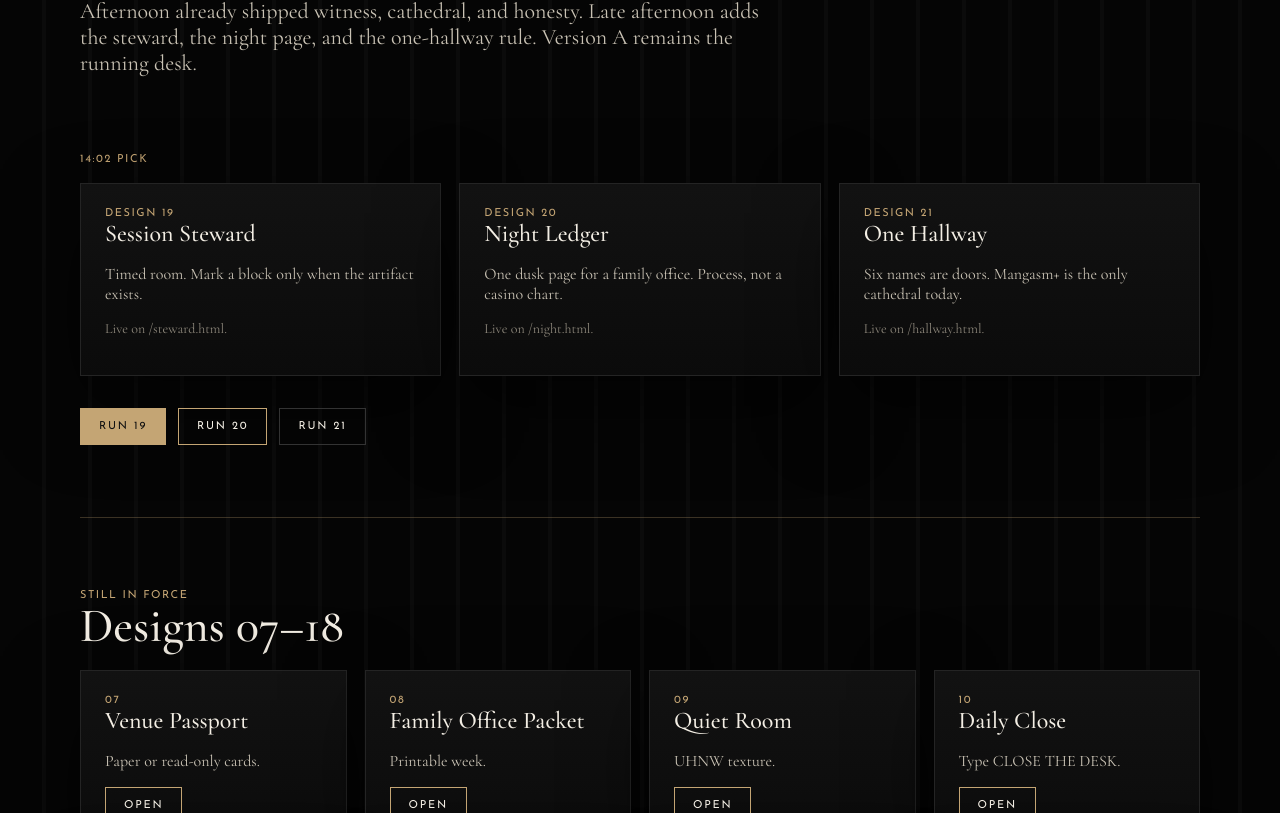
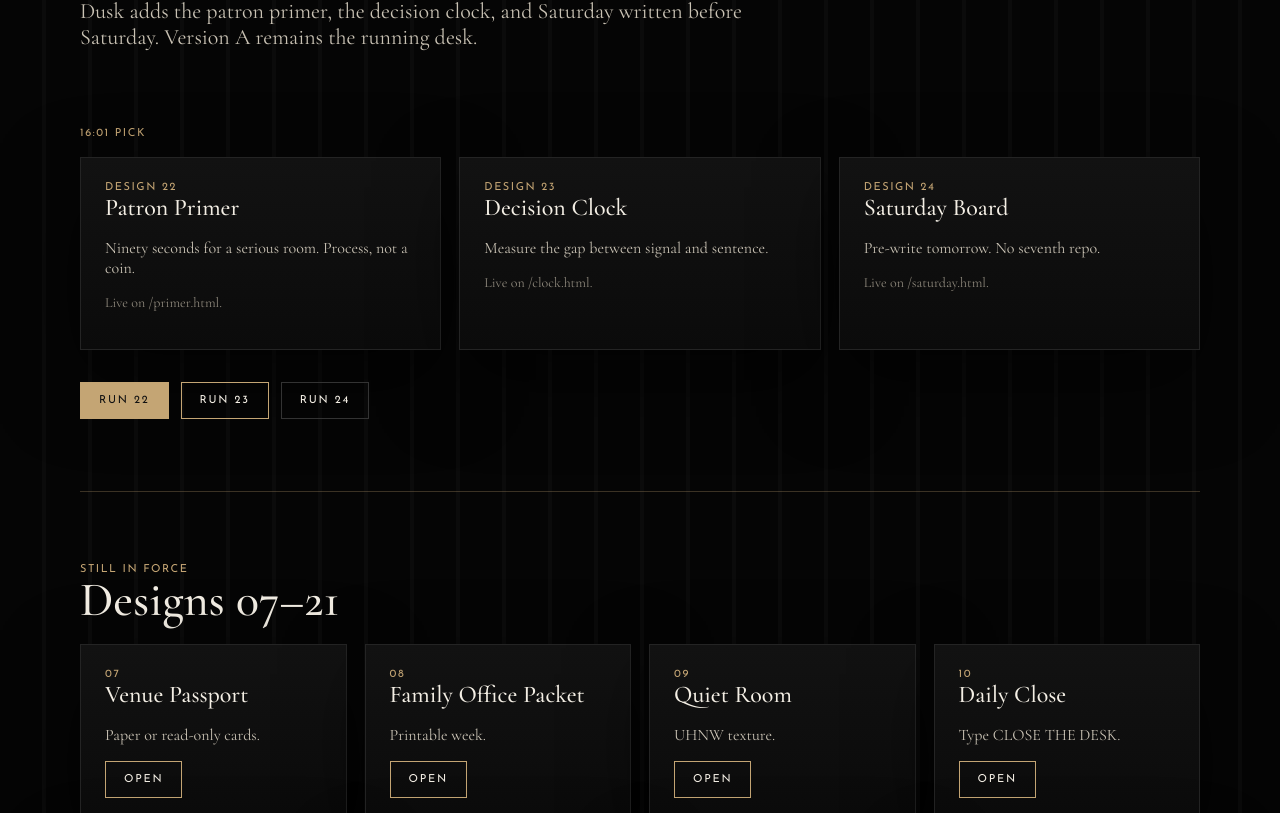
Before and after one commit to gothamgodzilla/lynxlogix-net, a plain HTML site: page designs.html in a window 1280 px wide. Shown: the part 371-1184 px from the top of the page. Drawn offline with nearby package versions, Linux system fonts and the light colour scheme; no server answers.

Commit message:
Day 3 16:01 — surface designs 22–24

```diff
--- a/designs.html
+++ b/designs.html
@@ -24,26 +24,26 @@
   </header>
   <main>
     <section class="hero wrap">
-      <div class="kicker">Friday 11 September 2026 · Day 3 late afternoon</div>
+      <div class="kicker">Friday 11 September 2026 · Day 3 dusk</div>
       <h1>Three designs.<br/>You pick one.</h1>
-      <p class="lede">Afternoon already shipped witness, cathedral, and honesty. Late afternoon adds the steward, the night page, and the one-hallway rule. Version A remains the running desk.</p>
+      <p class="lede">Dusk adds the patron primer, the decision clock, and Saturday written before Saturday. Version A remains the running desk.</p>
     </section>
     <section class="section wrap" style="border-top:0;padding-top:0">
-      <div class="tiny">14:02 pick</div>
+      <div class="tiny">16:01 pick</div>
       <div class="grid three" style="margin-top:18px">
-        <article class="card"><div class="tiny">Design 19</div><h3>Session Steward</h3><p class="muted">Timed room. Mark a block only when the artifact exists.</p><p class="note">Live on /steward.html.</p></article>
-        <article class="card"><div class="tiny">Design 20</div><h3>Night Ledger</h3><p class="muted">One dusk page for a family office. Process, not a casino chart.</p><p class="note">Live on /night.html.</p></article>
-        <article class="card"><div class="tiny">Design 21</div><h3>One Hallway</h3><p class="muted">Six names are doors. Mangasm+ is the only cathedral today.</p><p class="note">Live on /hallway.html.</p></article>
+        <article class="card"><div class="tiny">Design 22</div><h3>Patron Primer</h3><p class="muted">Ninety seconds for a serious room. Process, not a coin.</p><p class="note">Live on /primer.html.</p></article>
+        <article class="card"><div class="tiny">Design 23</div><h3>Decision Clock</h3><p class="muted">Measure the gap between signal and sentence.</p><p class="note">Live on /clock.html.</p></article>
+        <article class="card"><div class="tiny">Design 24</div><h3>Saturday Board</h3><p class="muted">Pre-write tomorrow. No seventh repo.</p><p class="note">Live on /saturday.html.</p></article>
       </div>
       <div class="hero-actions">
-        <a class="btn solid" href="steward.html">Run 19</a>
-        <a class="btn" href="night.html">Run 20</a>
-        <a class="btn ghost" href="hallway.html">Run 21</a>
+        <a class="btn solid" href="primer.html">Run 22</a>
+        <a class="btn" href="clock.html">Run 23</a>
+        <a class="btn ghost" href="saturday.html">Run 24</a>
       </div>
     </section>
     <section class="section wrap">
       <div class="tiny">Still in force</div>
-      <h2>Designs 07–18</h2>
+      <h2>Designs 07–21</h2>
       <div class="grid three" style="margin-top:18px">
         <article class="card"><div class="tiny">07</div><h3>Venue Passport</h3><p class="muted">Paper or read-only cards.</p><a class="btn" href="venues.html">Open</a></article>
         <article class="card"><div class="tiny">08</div><h3>Family Office Packet</h3><p class="muted">Printable week.</p><a class="btn" href="packet.html">Open</a></article>
@@ -57,6 +57,9 @@
         <article class="card"><div class="tiny">16</div><h3>Witness Dossier</h3><p class="muted">Export the paper book.</p><a class="btn" href="witness.html">Open</a></article>
         <article class="card"><div class="tiny">17</div><h3>Cathedral Card</h3><p class="muted">Only outbound sale is Mangasm+.</p><a class="btn" href="https://www.mangasm.app/plus">Open</a></article>
         <article class="card"><div class="tiny">18</div><h3>Proven vs planned</h3><p class="muted">Hope stays behind the pass.</p><a class="btn" href="owner.html">Open</a></article>
+        <article class="card"><div class="tiny">19</div><h3>Session Steward</h3><p class="muted">Mark a block only when the artifact exists.</p><a class="btn" href="steward.html">Open</a></article>
+        <article class="card"><div class="tiny">20</div><h3>Night Ledger</h3><p class="muted">One dusk page.</p><a class="btn" href="night.html">Open</a></article>
+        <article class="card"><div class="tiny">21</div><h3>One Hallway</h3><p class="muted">Six doors. One cathedral.</p><a class="btn" href="hallway.html">Open</a></article>
       </div>
     </section>
   </main>
```
